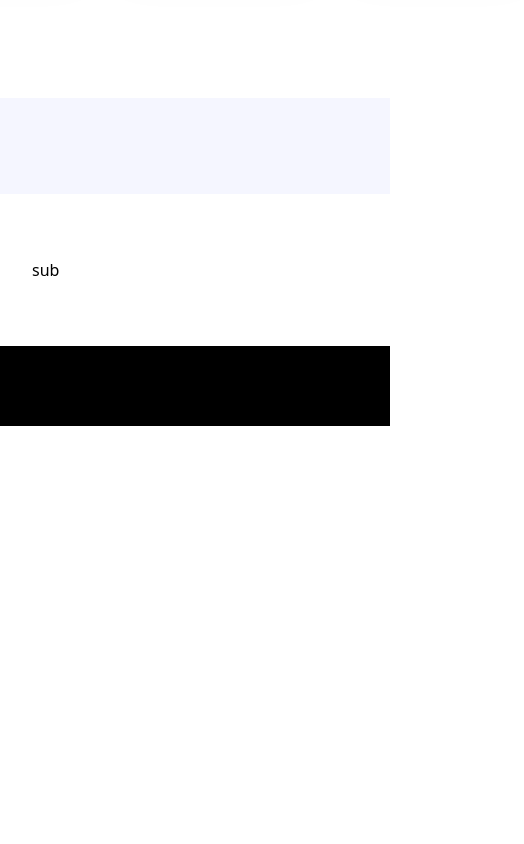
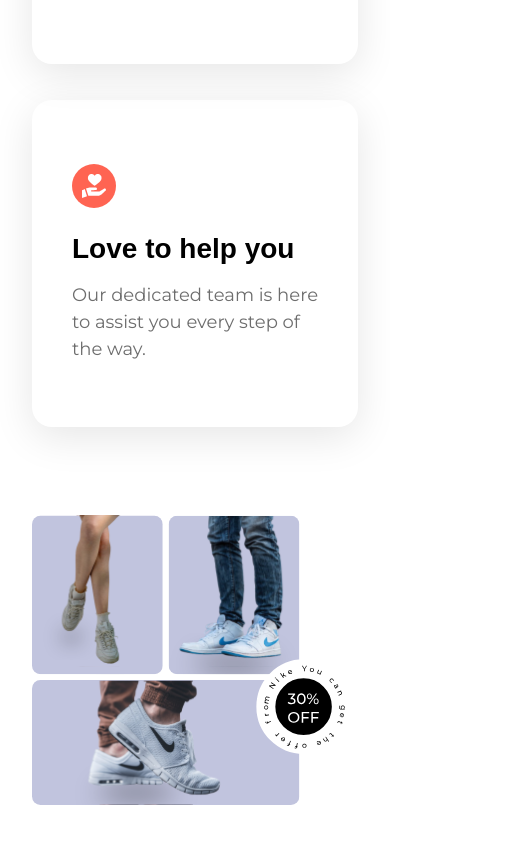
Before and after one commit to AKEME1/Nick, a React (Vite) app: page / in a window 390 px wide. Shown: the part 5762-6606 px from the top of the page, 524 px wide, since content can reach past the window. Before the commit the page ends 6188 px from the top, so only its background shows below. Built offline with nearby package versions, Linux system fonts and the light colour scheme; a web font is replaced by a local one.

Commit message:
finshing some of the section part

```diff
--- a/src/section/Services.jsx
+++ b/src/section/Services.jsx
@@ -4,7 +4,7 @@ import ServiceCard from "../components/ServiceCard";
 
 const Services = () => {
   return (
-    <section className="max-container flex justify-center flex-warp gap-9">
+    <section className="max-container flex flex-col md:flex-row gap-9 justify-center items-center">
       {services.map((services) => (
         <ServiceCard key={services.label} {...services} />
       ))}
--- a/src/section/SpecialOffer.jsx
+++ b/src/section/SpecialOffer.jsx
@@ -1,7 +1,14 @@
 import React from "react";
+import { offer } from "../assets/images";
 
 const SpecialOffer = () => {
-  return <div></div>;
+  return (
+    <section className="flex justify-wrap items-center max-xl:flex-col-reverse gap-10 max-container">
+      <div className="flex-1">
+        <img src={offer} alt="" />
+      </div>
+    </section>
+  );
 };
 
 export default SpecialOffer;
```
